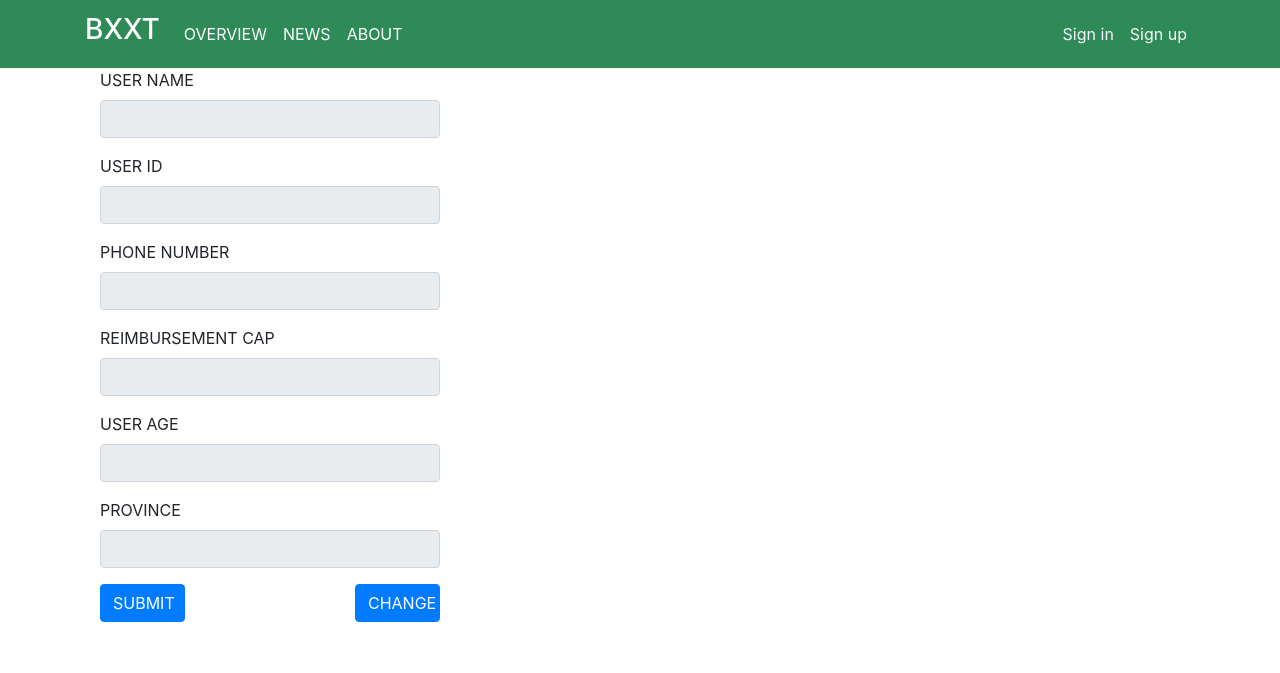
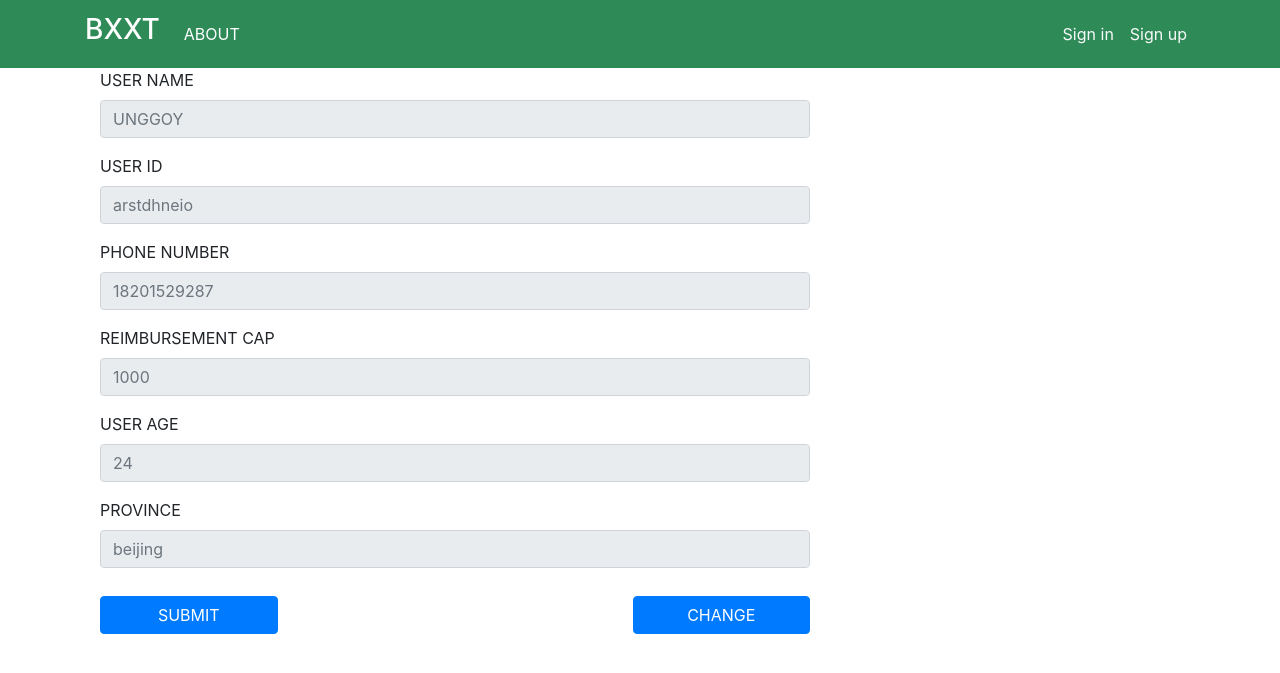
Before and after one commit to UNGGUY/BXXT, a Django app: page /bxxt/customer/account/ in a window 1280 px wide. Shown: the top 673 px of the page. Run offline with Django 3.2, Linux system fonts and the light colour scheme; some libraries are stand-ins or nearby versions.

Commit message:
modify views.py <add click>:   1.index:account->/bxxt/customer/account/   2.index:business->/bxxt/customer/account/   3.index:online:jerry->/bxxt/customer/applys/   4.any page: logout->logout   5.any page: about，bxxt->/bxxt/customer

```diff
--- a/BXXT/settings.py
+++ b/BXXT/settings.py
@@ -38,7 +38,8 @@ INSTALLED_APPS = [
     'django.contrib.sessions',
     'django.contrib.messages',
     'django.contrib.staticfiles',
-    'customer',
+    'customer','xadmin','crispy_forms','reversion',
+
 ]
 
 MIDDLEWARE = [
--- a/customer/views.py
+++ b/customer/views.py
@@ -63,8 +63,10 @@ def account(request):
     """
     docstring
     """
+    user=User(uid='arstdhneio',uname='UNGGOY',tel='18201529287',money=1000,age=24,address='beijing')
+    context={'User':user}
+    return render(request,'customer/account.html',context)
 
-    return render(request, 'customer/account.html')
 
 
 
@@ -120,9 +122,7 @@ def logout(request):
 
     return redirect('/bxxt/customer/')
 
-    user=User(uid='arstdhneio',uname='UNGGOY',tel='18201529287',money=1000,age=24,address='beijing')
-    context={'User':user}
-    return render(request,'customer/account.html',context)
+
 
 
 def business(request):
--- a/templates/base.html
+++ b/templates/base.html
@@ -74,20 +74,26 @@
 
             <div class="collapse navbar-collapse" id="navbarSupportedContent">
                 <ul class="navbar-nav mr-auto">
+
+                     {% if request.session.is_login %}
                         <li class="nav-item active">
-                        <a class="nav-link" href="/bxxt/customer/">OVERVIEW <span class="sr-only">(current)</span></a>
+                        <a class="nav-link" href="/bxxt/customer/account">ACCOUNT <span class="sr-only">(current)</span></a>
                         </li>
                         <li class="nav-item active">
-                        <a class="nav-link" href="/bxxt/customer/">NEWS <span class="sr-only">(current)</span></a>
+                            <a class="nav-link" href="/bxxt/customer/business">BUSINESS <span class="sr-only">(current)</span></a>
                         </li>
+                    {% else %}
                         <li class="nav-item active">
                         <a class="nav-link" href="/bxxt/customer/">ABOUT <span class="sr-only">(current)</span></a>
                          </li>
+                    {% endif %}
+
+
                 </ul>
 {#                <a class="nav-link text-light" href="login">Sign in</a>#}
                 <ul class="nav navbar-nav navbar-right">
                    {% if request.session.is_login %}
-                        <li><a class="nav-link text-light" href="/bxxt/customer/business/">Online：{{ request.session.user_name }}</a> </li>
+                        <li><a class="nav-link text-light" href="/bxxt/customer/applys/">Online：{{ request.session.user_name }}</a> </li>
                         <li><a class="nav-link text-light" href="/bxxt/customer/logout/">Log out</a> </li>
                     {% else %}
                         <li><a class="nav-link text-light" href="/bxxt/customer/login/">Sign in</a> </li>
--- a/templates/customer/account.html
+++ b/templates/customer/account.html
@@ -8,8 +8,8 @@
 
 {% block content %}
     <div class="container">
-    <div class="col-md-4 col-md-offset-4" >
-        <form style="vertical-align:middle;">
+    <div class="col-md-8 " >
+        <form >
              <div class="form-group">
                 <label for="username">USER NAME</label>
                 <input type="text" class="form-control" id="username" placeholder="{{ User.uname }}" readonly>
@@ -42,6 +42,16 @@
     </div>
     </div>
 
+    <script src="{% static 'jquery/jquery-3.5.1.min.js' %}"></script>
+    <script src="{% static 'bootstrap/js/bootstrap.min.js' %}"></script>
+    <script>
+        $(document).ready(function () {
+            $("#change").click(function () {
+                $("#phonenubmer").removeAttr("readonly placeholder");
+                $("#province").removeAttr("readonly placeholder");
+            })
+        });
+    </script>
 
 
 
```
Also changed, not shown: templates/customer/detail.html (+8 -7 lines). Lines whose indentation alone changed are shown as unchanged.
